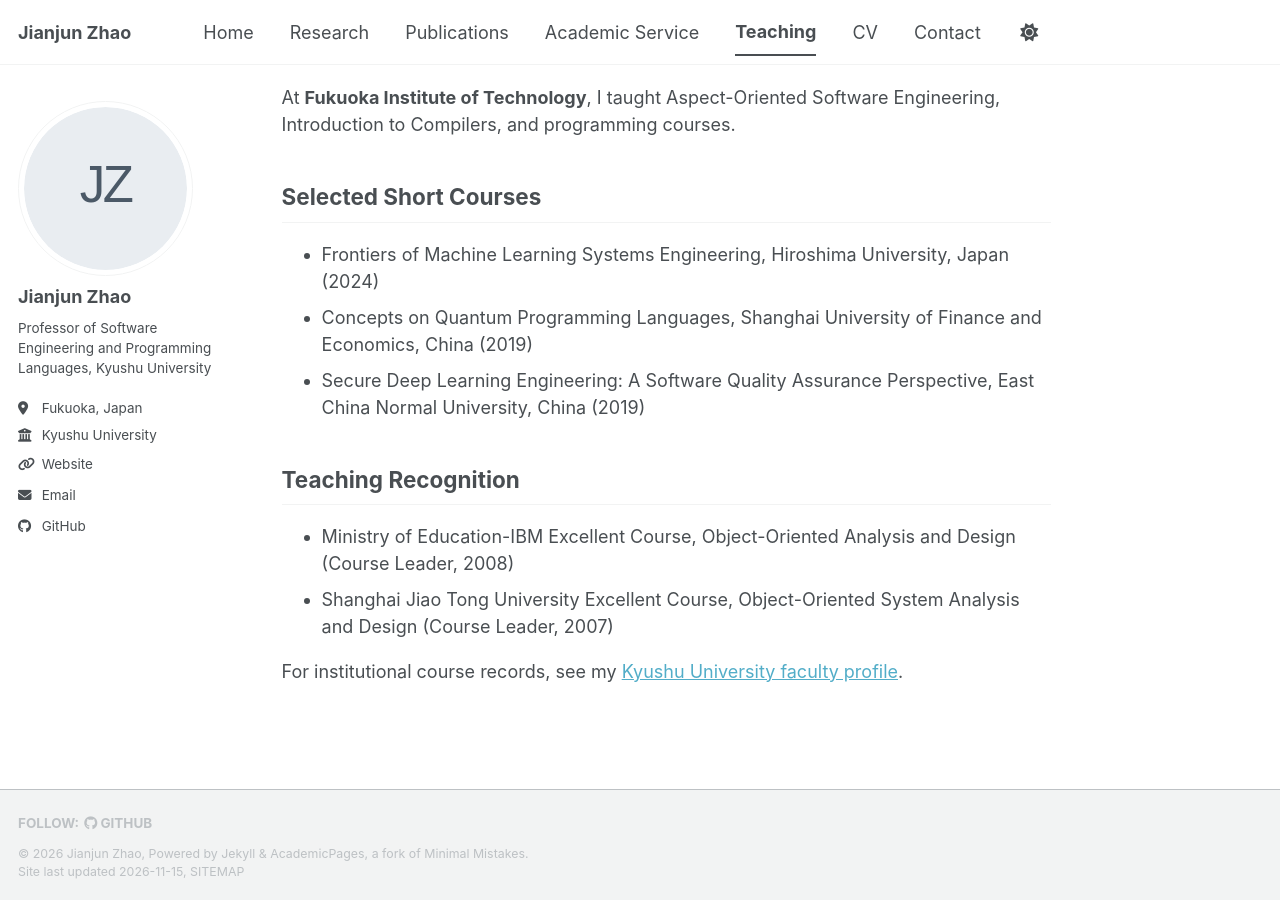
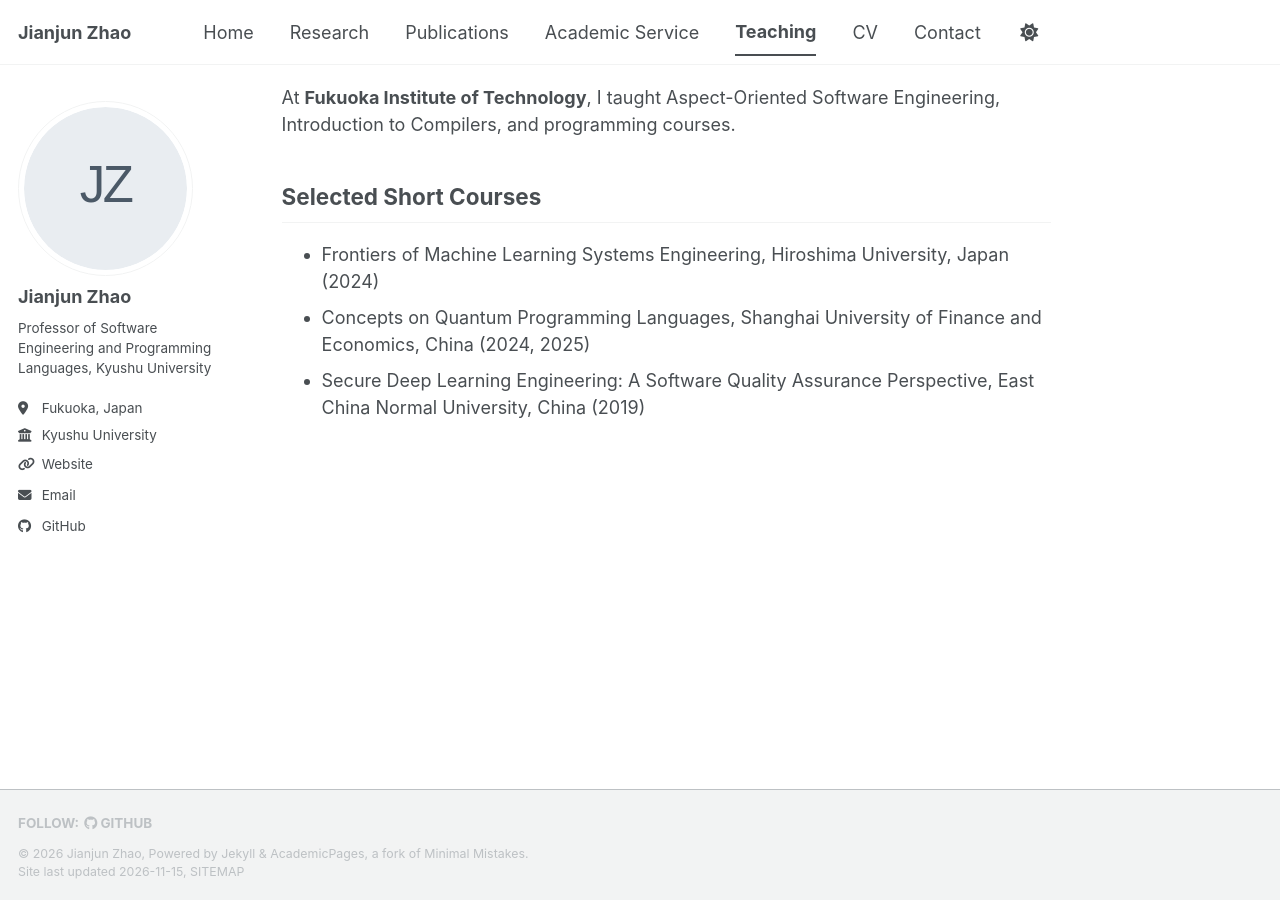
Before and after one commit to jianjunzhao-home/jianjunzhao-home.github.io, a Jekyll site: the page built from _pages/teaching.html, in a window 1280 px wide and 900 px high, scrolled down 514 px. Built offline with Jekyll 4.4.1, drawn with Linux system fonts in a browser that asks for light colours; a script bundle is joined from its source files by our own code; a style sheet for code colours, icons or effects is not loaded.

Commit message:
updating teaching page

```diff
--- a/_pages/teaching.html
+++ b/_pages/teaching.html
@@ -20,14 +20,6 @@ author_profile: true
 <h2>Selected Short Courses</h2>
 <ul>
   <li>Frontiers of Machine Learning Systems Engineering, Hiroshima University, Japan (2024)</li>
-  <li>Concepts on Quantum Programming Languages, Shanghai University of Finance and Economics, China (2019)</li>
+  <li>Concepts on Quantum Programming Languages, Shanghai University of Finance and Economics, China (2024, 2025)</li>
   <li>Secure Deep Learning Engineering: A Software Quality Assurance Perspective, East China Normal University, China (2019)</li>
 </ul>
-
-<h2>Teaching Recognition</h2>
-<ul>
-  <li>Ministry of Education-IBM Excellent Course, Object-Oriented Analysis and Design (Course Leader, 2008)</li>
-  <li>Shanghai Jiao Tong University Excellent Course, Object-Oriented System Analysis and Design (Course Leader, 2007)</li>
-</ul>
-
-<p>For institutional course records, see my <a href="https://hyoka.ofc.kyushu-u.ac.jp/html/100021354_en.html">Kyushu University faculty profile</a>.</p>
```
